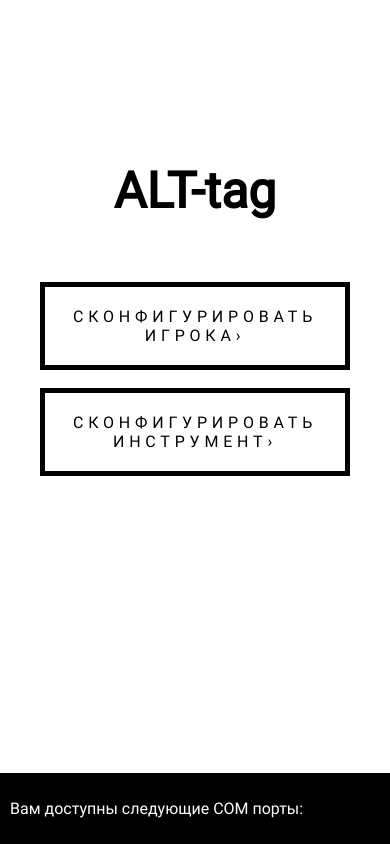
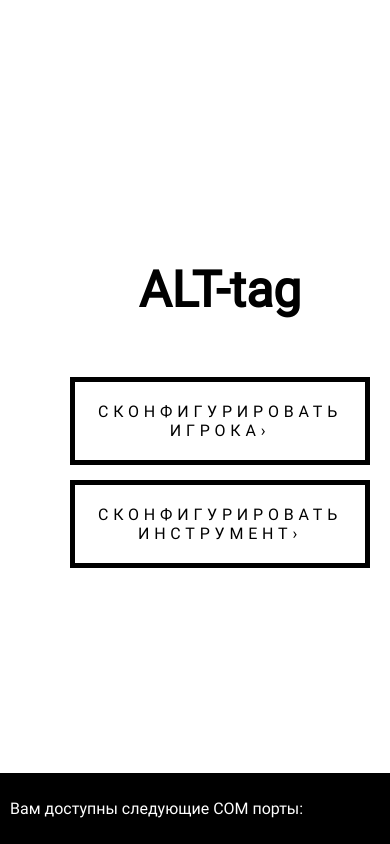
Before and after one commit to KirillovDV/program-for-debugging-firetag-equipment, a Python web app: template GUI ElectronJS/templates/index.html in a window 390 px wide. Run offline with Jinja, Linux system fonts and the light colour scheme; the template is opened without the code that fills it, so the values that code supplies are empty.

Commit message:
Responsiveness update

```diff
--- a/GUI ElectronJS/main.js
+++ b/GUI ElectronJS/main.js
@@ -7,10 +7,10 @@ let win;
 function createWindow() {
     win = new BrowserWindow({
         width: 1000, //стандартная ширина окна
-        height: 800, //стандартная высота окна
+        height: 700, //стандартная высота окна
         icon: __dirname + "/static/img/icon.png", // добавленик иконки
         minWidth: 1000, // минимальная ширина окна
-        minHeight: 800, // минимальная высота окна
+        minHeight: 700, // минимальная высота окна
         maxWidth: 1920, // максимальная ширина окна
         maxHeight: 1080, // максимальная высота окна
         resizable: true, // будет ли окно изменять размеры
--- a/GUI ElectronJS/static/css/main.css
+++ b/GUI ElectronJS/static/css/main.css
@@ -18,6 +18,16 @@ body {
     background-size: cover;
     background-color: #ffffff;
     /* background: linear-gradient(to top left, rgb(255, 255, 255), rgb(145, rgb(73, 73, 73), rgb(44, 44, 44), rgb(70, 70, 70); */
+}
+
+.mainCavanas {
+    width: 300px;
+    height: 300px;
+    position: absolute;
+    top: 50%;
+    left: 50%;
+    margin: -125px 0 0 -125px;
+
 }
 
 .title {
--- a/GUI ElectronJS/templates/character_selection.html
+++ b/GUI ElectronJS/templates/character_selection.html
@@ -4,7 +4,7 @@
 <head>
     <meta charset="UTF-8">
     <meta name="viewport" content="width=device-width, initial-scale=1.0">
-    <title>Den4ik App</title>
+    <title>ALT-tag configurator</title>
     <link rel="stylesheet" type="text/css" href="../static/css/main.css">
     <script src="calc.js"></script>
     <!-- <script>
--- a/GUI ElectronJS/templates/index.html
+++ b/GUI ElectronJS/templates/index.html
@@ -4,7 +4,7 @@
 <head>
     <meta charset="UTF-8">
     <meta name="viewport" con§tent="width=device-width, initial-scale=1.0">
-    <title>Den4ik App</title>
+    <title>ALT-tag configurator</title>
     <link rel="stylesheet" type="text/css" href="../static/css/main.css">
     <script src="../static/serialscan.js"></script>
 
@@ -24,8 +24,7 @@ require('./render.js');
 <p>Все по-серьезному</p>
 </div> -->
 
-    <br><br><br><br><br><br><br><br><br><br>
-
+    <div class="mainCavanas">
         <div class="title"><h1>ALT-tag</h1></div>
 
         <div class="button">
@@ -38,6 +37,7 @@ require('./render.js');
 
             <a href="#">Сконфигурировать инструмент<span class="shift">›</span></a>
             <div class="mask"></div>
+        </div></div>
     </div>
 
 </body>
--- a/GUI ElectronJS/templates/player_config.html
+++ b/GUI ElectronJS/templates/player_config.html
@@ -4,7 +4,7 @@
 <head>
     <meta charset="UTF-8">
     <meta name="viewport" content="width=device-width, initial-scale=1.0">
-    <title>Den4ik App</title>
+    <title>ALT-tag configurator</title>
     <link rel="stylesheet" type="text/css" href="../static/css/main.css">
     <script src="calc.js"></script>
     <!-- <script>
```
Lines whose indentation alone changed are shown as unchanged.
